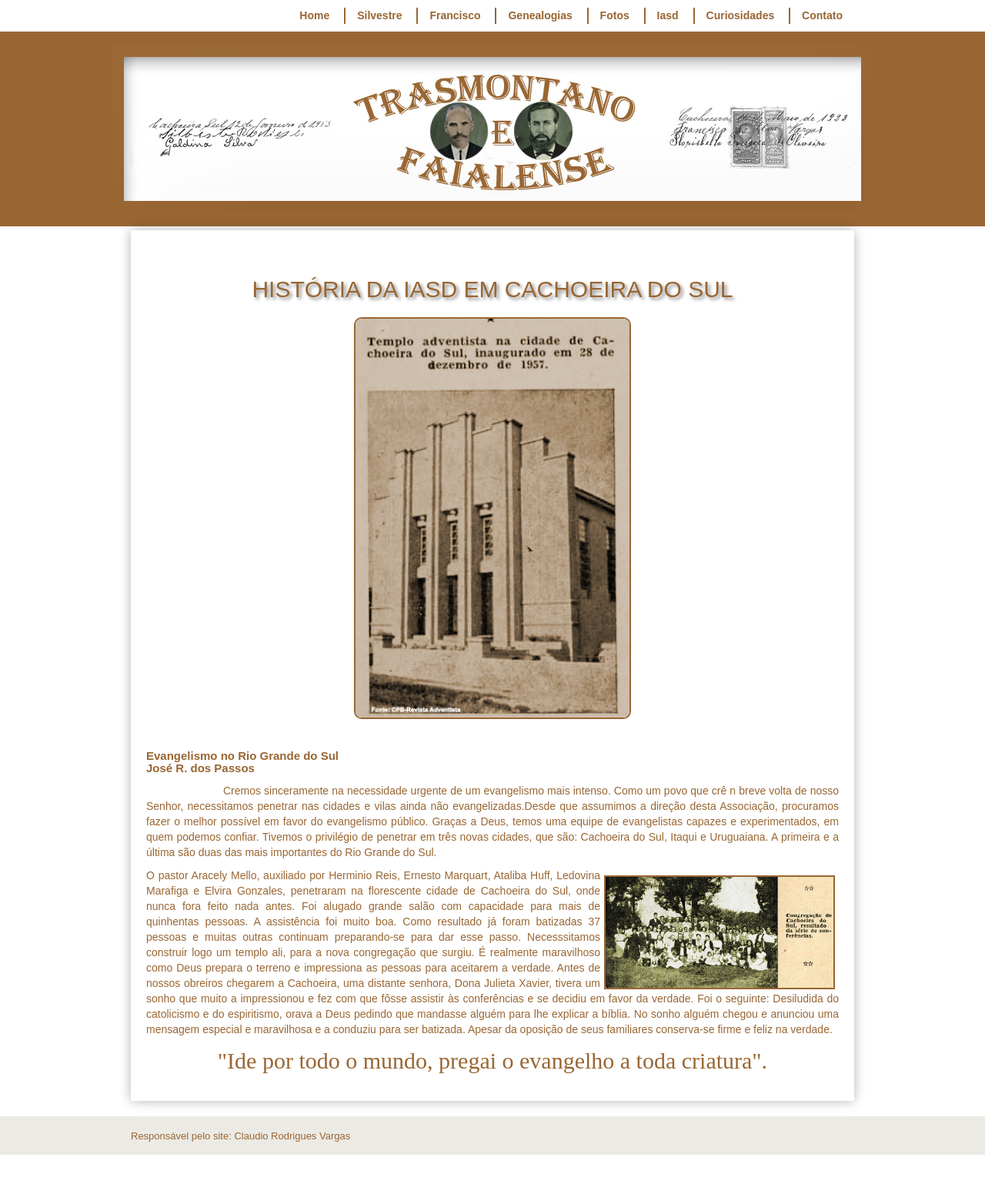
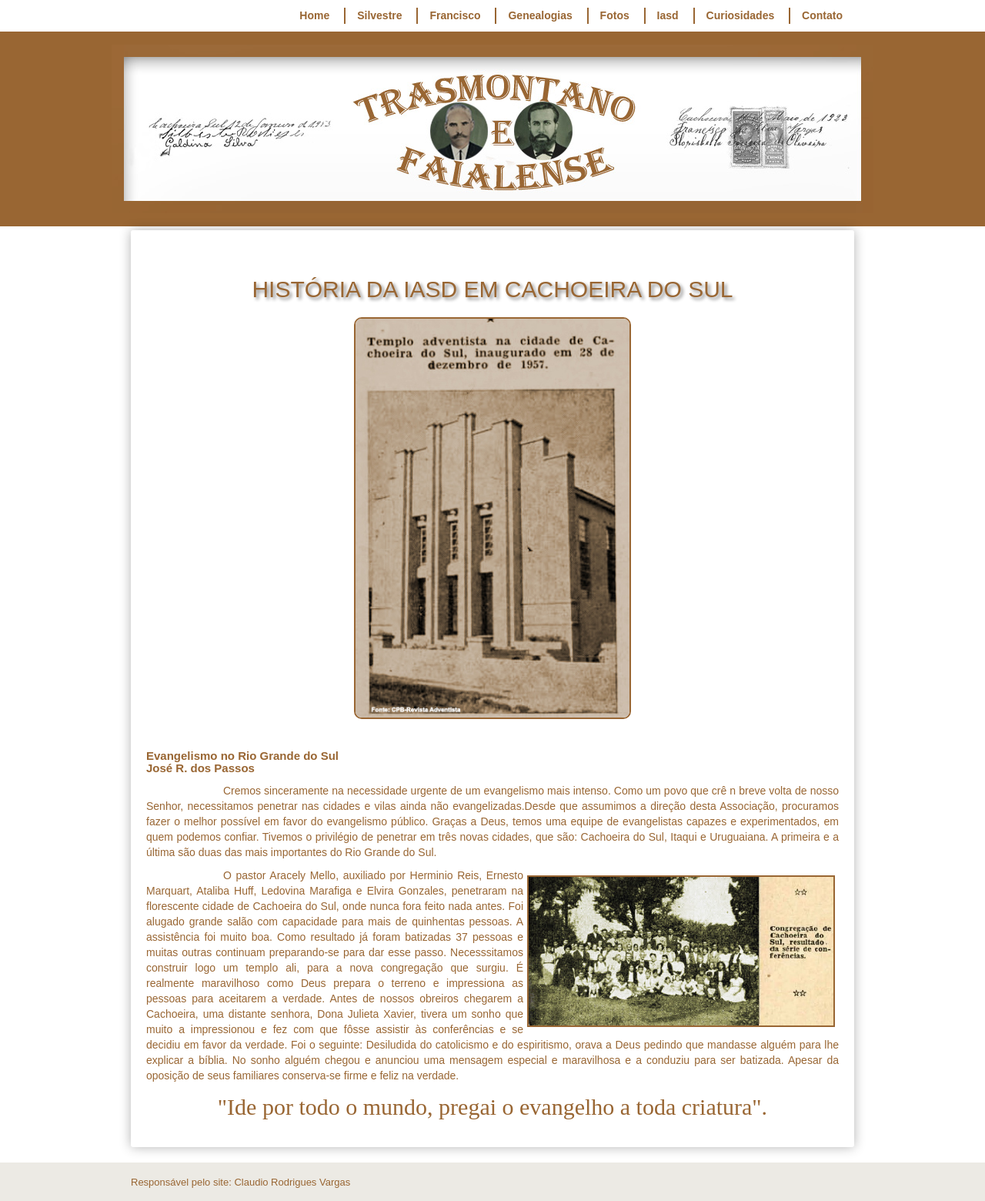
Before and after one commit to claudiovargas1955/claudiovargas1955.github.io, a Jekyll site: the page built from _pages/história-da-iasd-cachoeira.html, in a window 1280 px wide. Shown: the whole page at 77% size. Built offline with Jekyll 4.4.1, drawn with Linux system fonts in a browser that asks for light colours; some web fonts are replaced; before the commit the page ends 1500 px from its top, so only the background shows below that.

Commit message:
Update história-da-iasd-cachoeira.html

```diff
--- a/_pages/história-da-iasd-cachoeira.html
+++ b/_pages/história-da-iasd-cachoeira.html
@@ -114,14 +114,14 @@
 necessitamos penetrar nas cidades e vilas ainda não evangelizadas.Desde que assumimos a direção desta Associação, procuramos fazer o melhor possível em favor do
 evangelismo público. Graças a Deus, temos uma equipe de evangelistas capazes e experimentados, em quem podemos confiar. Tivemos o privilégio de penetrar em três
 novas cidades, que são: Cachoeira do Sul, Itaqui e Uruguaiana. A primeira e a última são duas das mais importantes do Rio Grande do Sul.<p><img class="dir2"
-style="float:right"; src="/images/Congregação.jpg" class="img-responsive" width="300px" title="março de 1956";/>
-O pastor Aracely Mello, auxiliado por Herminio Reis, Ernesto Marquart, Ataliba Huff, Ledovina Marafiga e Elvira Gonzales, penetraram na florescente cidade de
-Cachoeira do Sul, onde nunca fora feito nada antes. Foi alugado grande salão com capacidade para mais de quinhentas pessoas. A assistência foi muito boa. Como
-resultado já foram batizadas 37 pessoas e muitas outras continuam preparando-se para dar esse passo. Necesssitamos construir logo um templo ali, para a nova
-congregação que surgiu. É realmente maravilhoso como Deus prepara o terreno e impressiona as pessoas para aceitarem a verdade. Antes de nossos obreiros chegarem a
-Cachoeira, uma distante senhora, Dona Julieta Xavier, tivera um sonho que muito a impressionou e fez com que fôsse assistir às conferências e se decidiu em favor da
-verdade. Foi o seguinte: Desiludida do catolicismo e do espiritismo, orava a Deus pedindo que mandasse alguém para lhe explicar a bíblia. No sonho alguém chegou e
-anunciou uma mensagem especial e maravilhosa e a conduziu para ser batizada. Apesar da oposição de seus familiares conserva-se firme e feliz na verdade.</p>
+style="float:right"; src="/images/Congregação.jpg" class="img-responsive" width="400px" title="março de 1956";/>
+<p><p style="text-indent:100px";/>O pastor Aracely Mello, auxiliado por Herminio Reis, Ernesto Marquart, Ataliba Huff, Ledovina Marafiga e Elvira Gonzales, penetraram
+na florescente cidade de Cachoeira do Sul, onde nunca fora feito nada antes. Foi alugado grande salão com capacidade para mais de quinhentas pessoas. A assistência
+foi muito boa. Como resultado já foram batizadas 37 pessoas e muitas outras continuam preparando-se para dar esse passo. Necesssitamos construir logo um templo ali,
+para a nova congregação que surgiu. É realmente maravilhoso como Deus prepara o terreno e impressiona as pessoas para aceitarem a verdade. Antes de nossos obreiros
+chegarem a Cachoeira, uma distante senhora, Dona Julieta Xavier, tivera um sonho que muito a impressionou e fez com que fôsse assistir às conferências e se decidiu
+em favor da verdade. Foi o seguinte: Desiludida do catolicismo e do espiritismo, orava a Deus pedindo que mandasse alguém para lhe explicar a bíblia. No sonho alguém
+chegou e anunciou uma mensagem especial e maravilhosa e a conduziu para ser batizada. Apesar da oposição de seus familiares conserva-se firme e feliz na verdade.</p>
 
 
 
```
